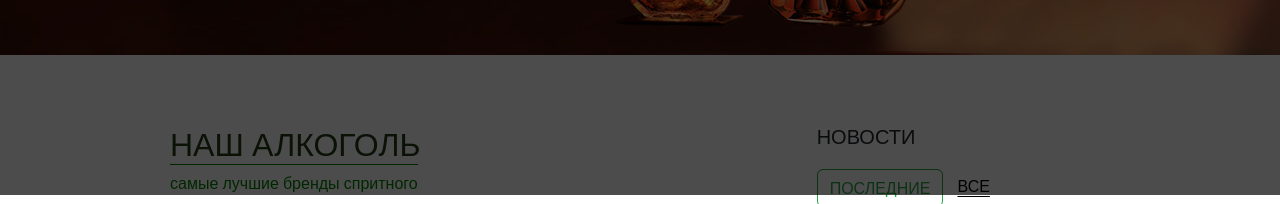
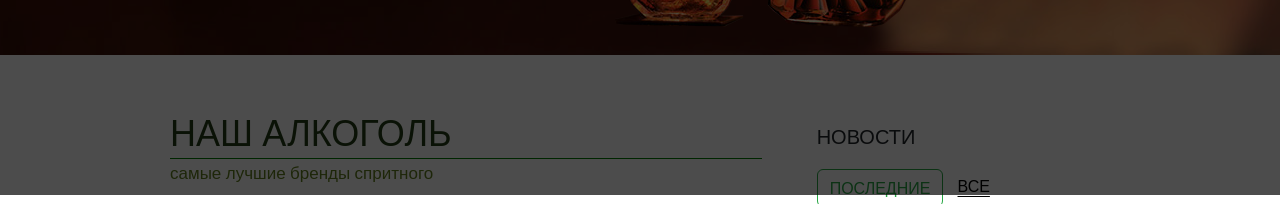
Before and after one commit to toolian/study1, a plain HTML site: page index.html in a window 1280 px wide. Shown: the part 605-809 px from the top of the page. Drawn offline with nearby package versions, Linux system fonts and the light colour scheme.

Commit message:
editing the title in main-content

```diff
--- a/css/style.css
+++ b/css/style.css
@@ -655,9 +655,11 @@ line-height: 1;
 
     }
 .content-header{
-  font-size: 2em;
-  margin-top: 70px;
+  font-size: 36px;
+  margin-top: 56px;
   color: #243c16;
+  border-bottom: 1px solid green;
+  padding-bottom: 4px;
 }
 .line_news{
   width: 82%;
@@ -665,15 +667,12 @@ line-height: 1;
   padding-bottom: 7px;
   margin-bottom: 25px;
 }
-.line_content{
-  border-top: 1px solid green;
-  padding-top: 7px;
 
-}
 .content-text {
-
+  line-height: 0.7;
+  color: #627f1e;
+  font-size: 17px;
   margin-bottom: 30px;
-  color: green;
 }
 
 .my_card{
--- a/index.html
+++ b/index.html
@@ -303,11 +303,11 @@
 <div class="wrap container-fluid">
 	<div class="row main-content">
 		<div class="col-lg-8 col-md-8 col-sm-8 col-xs-8 content">
-		<h1 class="content-header ">
+		<h1 class="content-header">
 			НАШ АЛКОГОЛЬ
 		</h1>
 				<p class="content-text ">
-			<span class="line_content">самые лучшие бренды спритного</span>
+			самые лучшие бренды спритного
 		</p>
 		<div class="row justify-content-center">
 		  <div class="col-lg-4 col-md-6 col-sm-6 col-xs-6 card_content">
```
